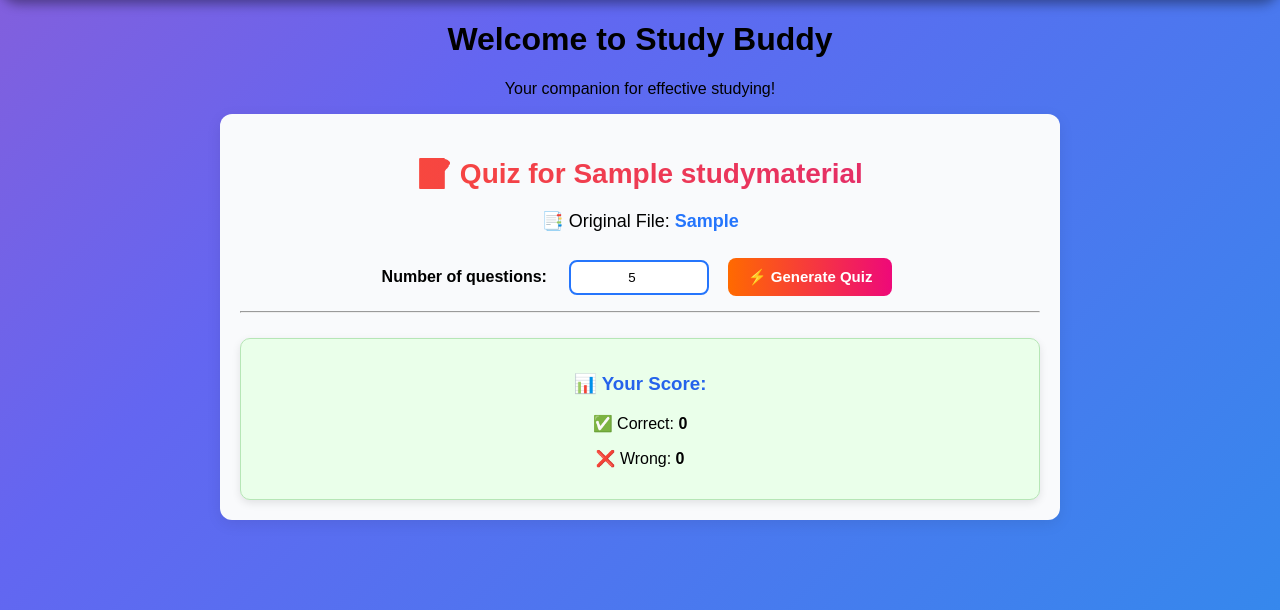
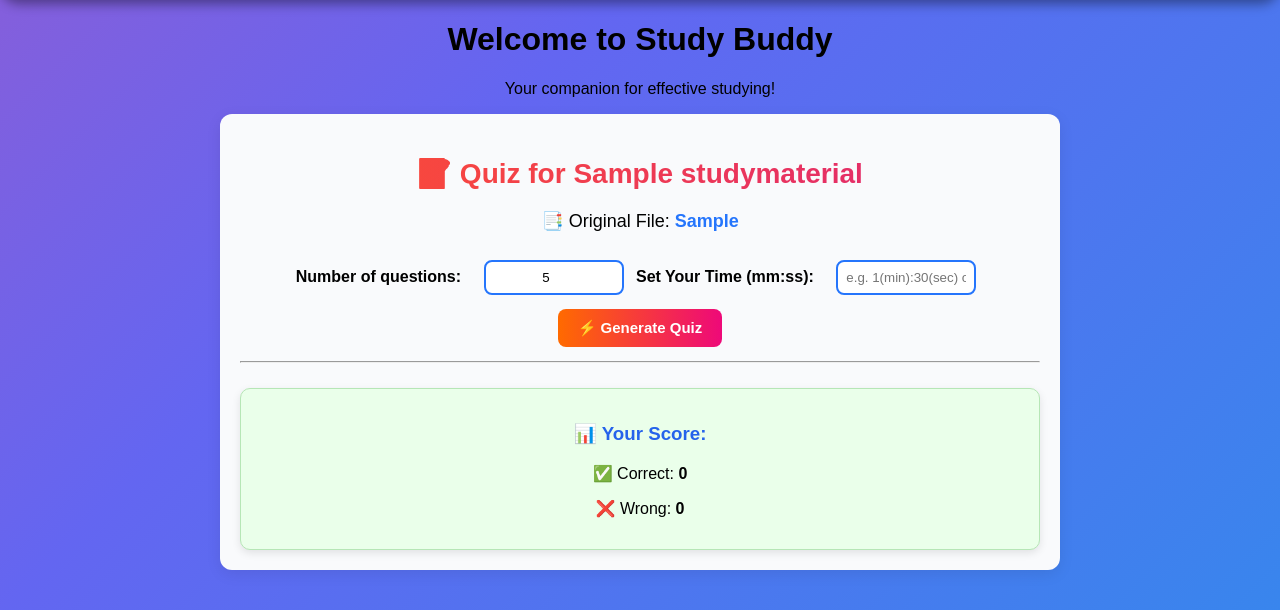
Before and after one commit to indranilde07-08/study-buddy-study-assistant-by-Google-AI-, a Django app: page /quiz/1/ in a window 1280 px wide. Shown: the part 69-679 px from the top of the page. Run offline with Django 5.2, Linux system fonts and the light colour scheme; a user stored in the database is signed in; tables that the repository leaves empty hold one stand-in row (values such as "Sample post").

Commit message:
add set timer functionality for quiz html page

```diff
--- a/home/templates/quiz.html
+++ b/home/templates/quiz.html
@@ -13,6 +13,8 @@
         {% csrf_token %}
         <label for="num_questions" class="input-label">Number of questions:</label>
         <input type="number" id="num_questions" name="num_questions" value="5" min="1" max="20" class="input-box">
+        <label class="input-label">Set Your Time (mm:ss):</label>
+        <input class="input-box" type="text" name="time_limit" placeholder="e.g. 1(min):30(sec) or 0:30(sec)" required>
         <button type="submit" name="generate" class="btn main-btn">⚡ Generate Quiz</button>
     </form>
 
@@ -25,6 +27,7 @@
 
     {% if quiz_data %}
     <!-- Quiz Form -->
+     <p> Time Remaining: <span id="timer"></span></p>
     <form method="post" class="quiz-form">
         {% csrf_token %}
         {% for q in quiz_data %}
@@ -42,8 +45,7 @@
         {% endfor %}
         <button type="submit" class="btn submit-btn">✅ Submit Answers</button>
     </form>
-    {% endif %}
-
+{% else %}
     <!-- Results -->
     {% if correct_score is not None or wrong_score is not None %}
         <div class="results-box">
@@ -52,6 +54,7 @@
             <p>❌ Wrong: <b>{{ wrong_score }}</b></p>
         </div>
     {% endif %}
+{% endif %}
 
     {% if feedback %}
         <div class="feedback-box">
@@ -66,6 +69,26 @@
 </div>
 
 <script>
+let totalSeconds = {{ time_limit_sec }};
+const timerDisplay = document.getElementById("timer");
+
+function updateTimer() {
+    const minutes = Math.floor(totalSeconds / 60);
+    const seconds = totalSeconds % 60;
+    form = document.querySelector('.quiz-form ');
+    timerDisplay.innerText = `${minutes.toString().padStart(2,"0")}:${seconds.toString().padStart(2,"0")}`;
+    if (totalSeconds <= 0) {
+        clearInterval(timerInterval);
+        if (form) {
+            alert("⏳ Time Over! Submitting quiz automatically.");
+            form.submit();
+        }
+    }
+    totalSeconds--;
+}
+
+const timerInterval = setInterval(updateTimer, 1000);
+
     function showLoading() {
         document.getElementById("loading-msg").style.display = "block";
     }
--- a/home/views.py
+++ b/home/views.py
@@ -7,6 +7,7 @@ from .generative_summary import generate_summary
 from .geneeative_quiz import generate_quiz
 import sys
 from django.contrib import messages
+import time
 
 
 
@@ -50,28 +51,54 @@ def quiz_study_material(request, material_id):
     correct_score = 0
     wrong_score = 0
     feedback = []
+    time_limit_sec=60
     if request.method == 'POST':
         if 'generate' in request.POST:
             num_questions = int(request.POST.get('num_questions', 5))
+            time_limit_str = request.POST.get('time_limit')
+            mins,secs = map(int, time_limit_str.split(':'))
+            time_limit_sec = mins*60 + secs
             text = extract_text_from_pdf(material.pdf.path)
             quiz_data = generate_quiz(text, num_questions=num_questions)
             request.session['quiz_data'] = quiz_data  # Store quiz data in session
+            request.session['start_time'] = time.time()
+            request.session['time_limit_sec'] = time_limit_sec
         else:
             quiz_data = request.session.get('quiz_data',[])
+            start_time = request.session.get('start_time')
+            time_limit_sec = request.session.get('time_limit_sec')
+            end_time = time.time()
+            time_taken = min(end_time - start_time, time_limit_sec)
+            taken_mins = int(time_taken // 60)
+            taken_secs = int(time_taken % 60)
+            limit_mins = int(time_limit_sec // 60)
+            limit_secs = int(time_limit_sec % 60)
+            if time_taken >= time_limit_sec:
+                feedback.append(f"Time limit exceeded. You took {taken_mins} minutes {taken_secs} seconds. The time limit was {limit_mins} minutes {limit_secs} seconds.")
+            else:
+                feedback.append(f" You took {taken_mins} minutes {taken_secs} seconds. The time limit was {limit_mins} minutes {limit_secs} seconds.")
             for i,q in enumerate(quiz_data):
                 user_answer = request.POST.get(f"q{i}")
-                print(repr(user_answer[0]))
-                sys.stdout.flush()
+                # print(repr(user_answer[0]))
+                # sys.stdout.flush()
                 correct_answer = q['answer']
                 print(repr(correct_answer))
                 sys.stdout.flush()
-                if user_answer[0]  == correct_answer:
+                if user_answer is not None and user_answer[0]  == correct_answer:
                     correct_score+=1
                     feedback.append(f"Question {i+1}: Correct")
                 else:
                     wrong_score+=1
-                    feedback.append(f"Question {i+1}: Incorrect. Correct answer is {correct_answer}.{q['explanation']}")
-    return render(request, "quiz.html", {"material": material, "quiz_data": quiz_data, "correct_score": correct_score, "wrong_score": wrong_score, "feedback": feedback})
+                    if user_answer is None:
+                        feedback.append(f"Question {i+1} : No answer.Correct answer is {correct_answer}.{q['explanation']}")
+                    else:
+                        feedback.append(f"Question {i+1}: Wrong. Correct answer is {correct_answer}.{q['explanation']}")
+                quiz_data=None
+                time_limit_sec=None
+                request.session.pop('quiz_data', None)
+                request.session.pop('start_time', None)
+                request.session.pop('time_limit_sec', None)
+    return render(request, "quiz.html", {"material": material, "quiz_data": quiz_data, "correct_score": correct_score, "wrong_score": wrong_score, "feedback": feedback, "time_limit_sec": time_limit_sec})
 def edit(request, material_id):
     material = get_object_or_404(StudyMaterial,id=material_id,user=request.user)
     if request.method == 'POST':
```
